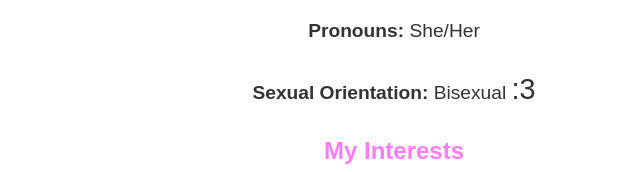
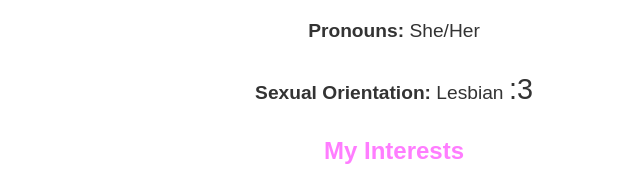
Before and after one commit to zoegmd/zoegmd, a plain HTML site: page index.html in a window 1280 px wide. Shown: the part 316-488 px from the top of the page, 246-886 px from the left. Drawn offline with Linux system fonts and the light colour scheme.

Commit message:
Update index.html

```diff
--- a/index.html
+++ b/index.html
@@ -141,7 +141,7 @@
             <p><strong>Age:</strong> Not saying, but I'm a minor !!</p>
             <p><strong>Gender:</strong> Trans Female</p>
             <p><strong>Pronouns:</strong> She/Her</p>
-            <p><strong>Sexual Orientation:</strong> Bisexual <span class="emoji">:3</span></p>
+            <p><strong>Sexual Orientation:</strong> Lesbian <span class="emoji">:3</span></p>
         </div>
 
         <div class="section">
```
